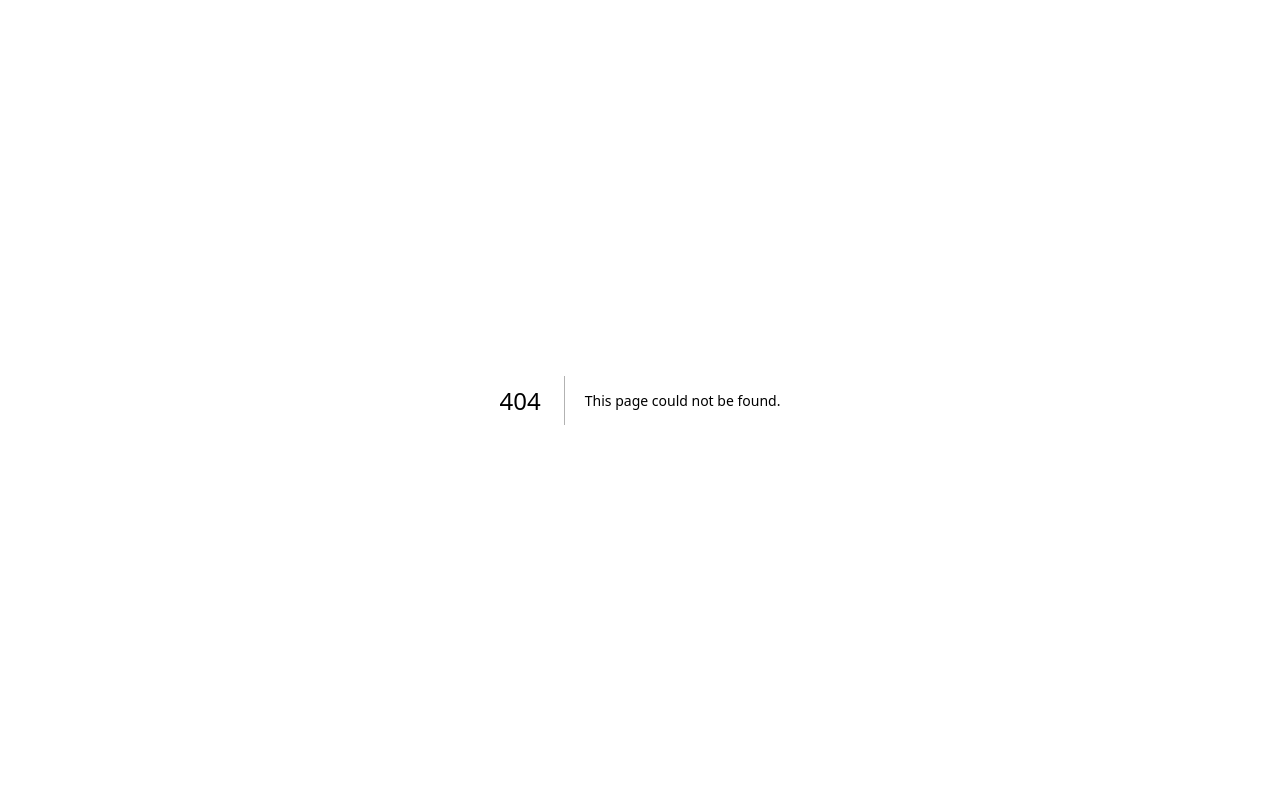
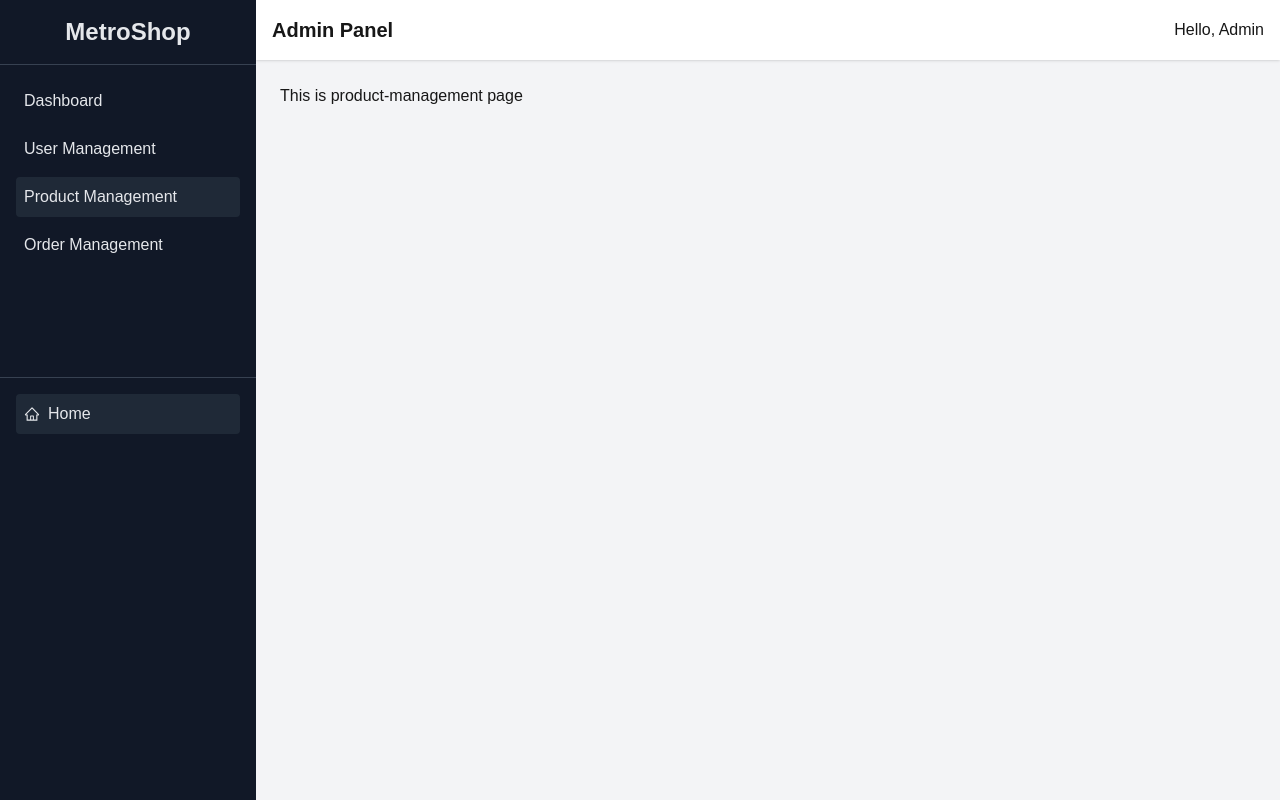
Before and after one commit to mdsejan/MetroShop-client, a Next.js app: page /admin/product-management in a window 1280 px wide. Before the commit this address had no page. Built offline with nearby package versions, Linux system fonts and the light colour scheme.

Commit message:
created all admin dashboard route

```diff
--- /dev/null
+++ b/src/app/(admin)/admin/order-management/page.tsx
@@ -0,0 +1,9 @@
+const OrderManagement = () => {
+  return (
+    <div>
+      <h2>This is order-management page</h2>
+    </div>
+  );
+};
+
+export default OrderManagement;
--- /dev/null
+++ b/src/app/(admin)/admin/product-management/page.tsx
@@ -0,0 +1,9 @@
+const ProductManagement = () => {
+  return (
+    <div>
+      <h2>This is product-management page</h2>
+    </div>
+  );
+};
+
+export default ProductManagement;
```
